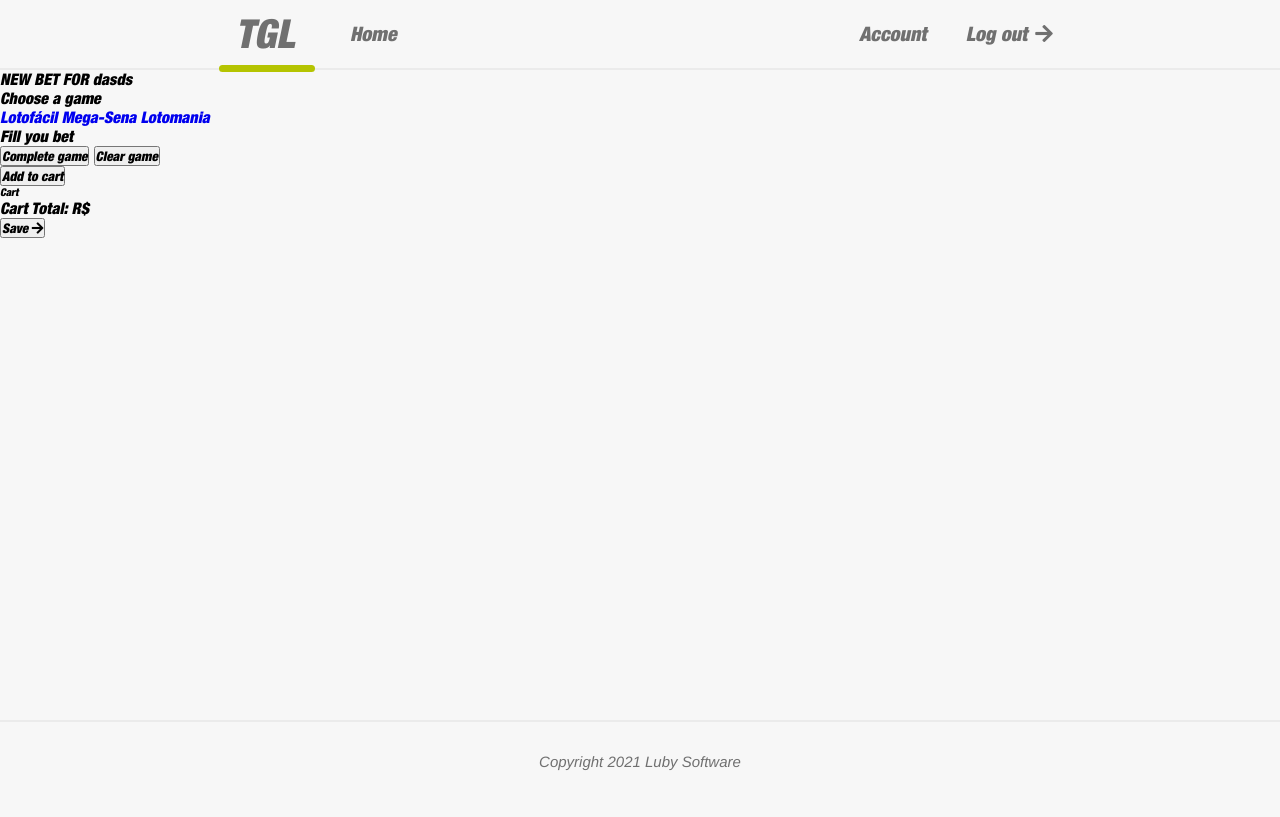
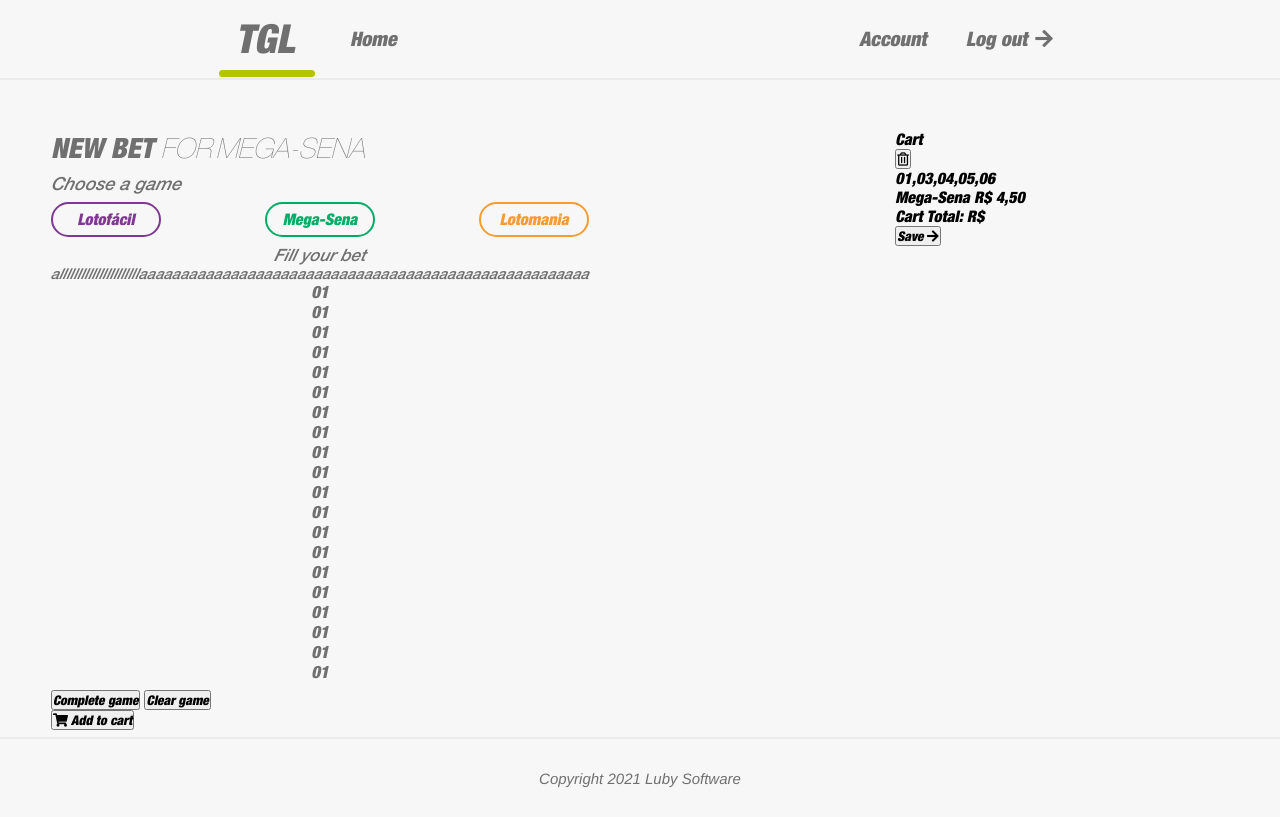
Before and after one commit to albertojcvs/Prova-Javascript-LabLuby, a plain HTML site: page index.html in a window 1280 px wide. Drawn offline with Linux system fonts and the light colour scheme.

Commit message:
add the tag main e startd its styles

```diff
--- a/index.html
+++ b/index.html
@@ -28,38 +28,85 @@
           ></a>
         </div>
       </header>
+
       <main class="main-container">
-        <div class="games-container">
-          <p>
-            <span> NEW BET </span> FOR
-            <span id="gameName" class="game-name">dasds</span>
+        <div class="choose-game-container">
+          <p class="choose-game-header">
+            <span>NEW BET </span><span class="text-lighter">FOR</span>
+            <span id="gameName" class="text-lighter">MEGA-SENA</span>
           </p>
-          <p class="text-lighter">Choose a game</p>
-          <nav class="choose-game-container">
-            <a href="#" class="lotofacil-game"> Lotofácil</a>
-            <a href="#" class="mega-game">Mega-Sena</a>
-            <a href="#" class="lotomania-game">Lotomania</a>
-          </nav>
-          <p>Fill you bet</p>
-          <p class="game-description" id="gameDescription"></p>
-          <div class="numbers-container"></div>
+          <div class="games-links-container">
+            <p class="text-normal">Choose a game</p>
+            <nav class="games-links">
+              <a href="#" class="game-link lotofacil-game">Lotofácil</a>
+              <a href="#" class="game-link mega-game">Mega-Sena</a>
+              <a href="#" class="game-link lotomania-game">Lotomania</a>
+            </nav>
+          </div>
+          <div class="fill-bet-container">
+            <p class="text-normal">Fill your bet</p>
+            <p class="game-description text-normal" id="gameDescription">
+ <!--   Escolha 15 números para apostar na lotofácil. Você ganha acertando 11, 12, 13, 14 ou 15 números. São muitas chances de ganhar, e agora você joga de onde estiver! -->
+allllllllllllllllllllllaaaaaaaaaaaaaaaaaaaaaaaaaaaaaaaaaaaaaaaaaaaaaaaaaaaaaa
+</p>
+            <div class="numbers-container">
+              <div class="numbers-line">
+                <div class="number">01</div>
+                <div class="number">01</div>
+                <div class="number">01</div>
+                <div class="number">01</div>
+                <div class="number">01</div>
+                <div class="number">01</div>
+                <div class="number">01</div>
+                <div class="number">01</div>
+                <div class="number">01</div>
+                <div class="number">01</div>
+              </div>
+              <div class="numbers-line">
+                <div class="number">01</div>
+                <div class="number">01</div>
+                <div class="number">01</div>
+                <div class="number">01</div>
+                <div class="number">01</div>
+                <div class="number">01</div>
+                <div class="number">01</div>
+                <div class="number">01</div>
+                <div class="number">01</div>
+                <div class="number">01</div>
+              </div>
+            </div>
+          </div>
           <div class="button-line">
             <div class="button-group">
               <button>Complete game</button>
               <button>Clear game</button>
             </div>
-            <button>Add to cart</button>
+            <button><i class="fa fa-shopping-cart"></i> Add to cart</button>
           </div>
         </div>
         <div class="cart-container">
-          <h6>Cart</h6>
-          <div class="cart-itens-container"></div>
+          <span>Cart</span>
+          <div class="cart-itens-container">
+            <div class="cart-item-container">
+              <button><i class="far fa-trash-alt"></i></button>
+              <div class="line-divisor"></div>
+              <div>
+                <div class="numbers">01,03,04,05,06</div>
+                <div>
+                  <span id="gameType" class="">Mega-Sena</span>
+                  <span id="gameValue">R$ 4,50</span>
+                </div>
+              </div>
+            </div>
+          </div>
           <div class="cart-total-container">
-            <span class="text-bold">Cart</span> <span>Total: R$</span><span id="cartTotal"></span>
+            <span class="text-bold">Cart</span> <span>Total: R$</span
+            ><span id="cartTotal"></span>
           </div>
           <button>Save <i class="fas fa-arrow-right"></i></button>
         </div>
       </main>
+
       <footer class="footer-container">Copyright 2021 Luby Software</footer>
     </div>
     <script src="./src/js/index.js"></script>
--- a/src/styles/global.css
+++ b/src/styles/global.css
@@ -1,3 +1,9 @@
+:root{
+    --mega : #01AC66;
+    --lotofacil: #7F3992;
+    --lotomania: #F79C31;
+    --textcolor:#707070;
+}
 *,a{
     margin:0;
     padding: 0;
@@ -18,13 +24,19 @@ html,body,.container{
     "header"
     "main"
     "footer";
-    grid-template-columns: auto;
-    grid-template-rows: 70px 1fr 80px ;
+    grid-template-columns: 1fr;
+    grid-template-rows: 80px 1fr 80px ;
     font-style: italic;
+}
+.text-normal{
+    font-family: "Helvetica Neue normal";
+}
+.text-lighter{
+    font-family: "Helvetica Neue lighter";
 }
 @font-face {
     font-family: "Helvetica Neue bold";
-    src: url(../resources/fonts/Helvetica\ Neue\ LTW0697BlkCnObl.ttf);
+    src: url("../resources/fonts/Helvetica\ Neue\ LTW0697BlkCnObl.ttf");
     font-weight: bold;
 }
 @font-face {
--- a/src/styles/main.css
+++ b/src/styles/main.css
@@ -1,3 +1,103 @@
-.main-container{
-    grid-area: 'main';
+.main-container {
+  margin-top: 50px;
+  grid-area: "main";
+  display: grid;
+  grid-template-columns: 1fr 1fr;
+  grid-template-rows: 1fr;
+  grid-template-areas: "choose-game cart";
+  justify-items: center;
+  justify-content: center;
 }
+
+.choose-game-container {
+  grid-area: "choose-game";
+  display: grid;
+  grid-template-areas:
+    "choose-game-header"
+    "games-links"
+    "fill-bet"
+    "buttons";
+  grid-template-columns: 1fr;
+  grid-template-rows: 35px 80px 1fr 55px;
+  align-items: center;
+  align-content: center;
+  justify-content: center;
+}
+.choose-game-header {
+  grid-area: "choose-game-header";
+}
+.choose-game-header span {
+  color: #707070;
+  font-size: 28px;
+}
+
+.games-links-container {
+  grid-area: "games-links";
+  display: flex;
+  flex-direction: column;
+  justify-content: space-evenly;
+  height: 100%;
+  color: var(--textcolor);
+  font-size: 18px;
+}
+.games-links{
+    display: flex;
+    flex-direction: row;
+    justify-content: space-between;
+}
+.game-link{
+    width: 110px;
+    height: 35px;
+    border: 2px solid;
+    border-radius: 100px;
+    display: flex;
+    align-items: center;
+    justify-content: center;
+    transition: background 500ms ease-out;
+    font-size: 16px;
+}
+.lotofacil-game{
+    border-color: var(--lotofacil);
+    color: var(--lotofacil);
+}
+.mega-game{
+    border-color: var(--mega);
+    color: var(--mega);
+}
+.lotomania-game{
+    border-color: var(--lotomania);
+    color: var(--lotomania);
+}
+
+.lotofacil-game-selected{
+    background-color: var(--lotofacil);
+    color: white;
+}
+.mega-game-selected{
+    background-color: var(--mega);
+    color: white;
+}
+.lotomania-game-selected{
+    background-color: var(--lotomania);
+    color: white;
+}
+.fill-bet-container {
+  grid-area: fill-bet;
+  display: flex;
+  flex-direction: column;
+  justify-content: start;
+  align-items: center;
+  color: var(--textcolor);
+  font-size: 17px;
+}
+
+.game-description{
+    font-size: 15px;
+    white-space: normal;
+}
+.button-line {
+  grid-area: "buttons";
+}
+.cart-container {
+  grid-area: "cart";
+}
```
Also changed, not shown: src/resources/fonts/Helvetica Neue W01 87 Hv Cn Obl.ttf (added).
